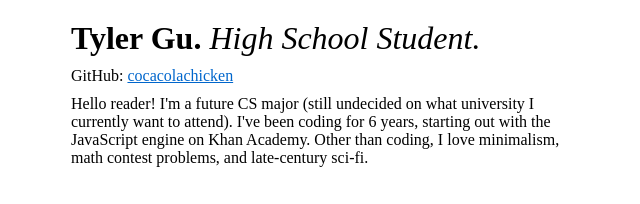
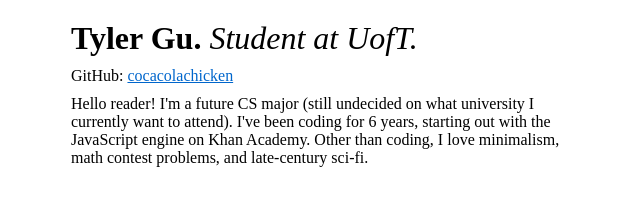
Before and after one commit to cocacolachicken/personal-website, a plain HTML site: page index.html in a window 1280 px wide. Shown: the top 204 px of the page, without its empty margins (319-959 px from the left). Drawn offline with Linux system fonts and the light colour scheme.

Commit message:
Update index.html

```diff
--- a/index.html
+++ b/index.html
@@ -9,7 +9,7 @@
 </head>
 <body>
 <div id="content">
-    <div id="title-name"><b>Tyler Gu.</b> <i>High School Student.</i></div>
+    <div id="title-name"><b>Tyler Gu.</b> <i>Student at UofT.</i></div>
     <div id="info-box">
         <div id="socials">GitHub: <a href="https://github.com/cocacolachicken">cocacolachicken</a></div>
         <div id="about-me">
```
